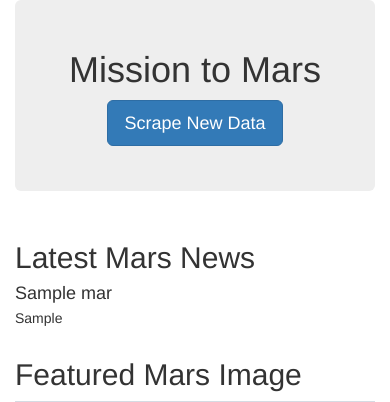
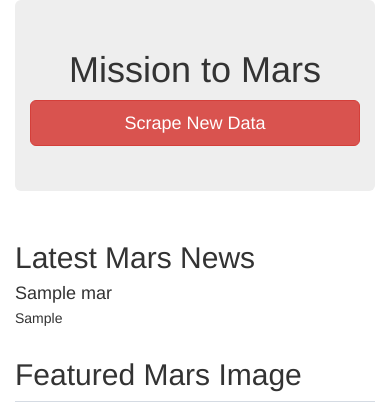
Before and after one commit to tysonseang/Mission-to-Mars, a Flask app: page / in a window 390 px wide. Shown: the top 402 px of the page. Run offline with Flask 2, Linux system fonts and the light colour scheme; grey boxes marked "Sample" are stand-in pictures; a database or web service that is not in the repository returns one stand-in record (values such as "Sample title"); some libraries are stand-ins or nearby versions.

Commit message:
added new bootstrap components and responsive images to index.html

```diff
--- a/templates/index.html
+++ b/templates/index.html
@@ -16,7 +16,7 @@
       <div class="jumbotron text-center">
         <h1>Mission to Mars</h1>
         <!-- Add a button to activate scraping script -->
-        <p><a class="btn btn-primary btn-lg" href="/scrape" role="button">Scrape New Data</a></p>
+        <p><a class="btn btn-danger btn-lg btn-block" href="/scrape" role="button">Scrape New Data</a></p>
       </div>
 
       <!-- Add section for Mars News -->
@@ -63,7 +63,7 @@
         {% for hemisphere in mars.hemisphere_data %}
         <div class="col-md-6">
           <div class="thumbnail">
-            <img src="{{hemisphere.img_url | default('static/images/error.png', true)}}" alt="...">
+            <img src="{{hemisphere.img_url | default('static/images/error.png', true)}}" class="img-responsive" alt="Responsive image">
             <div class="caption">
               <h3>{{hemisphere.title}}</h3>
             </div>
```
